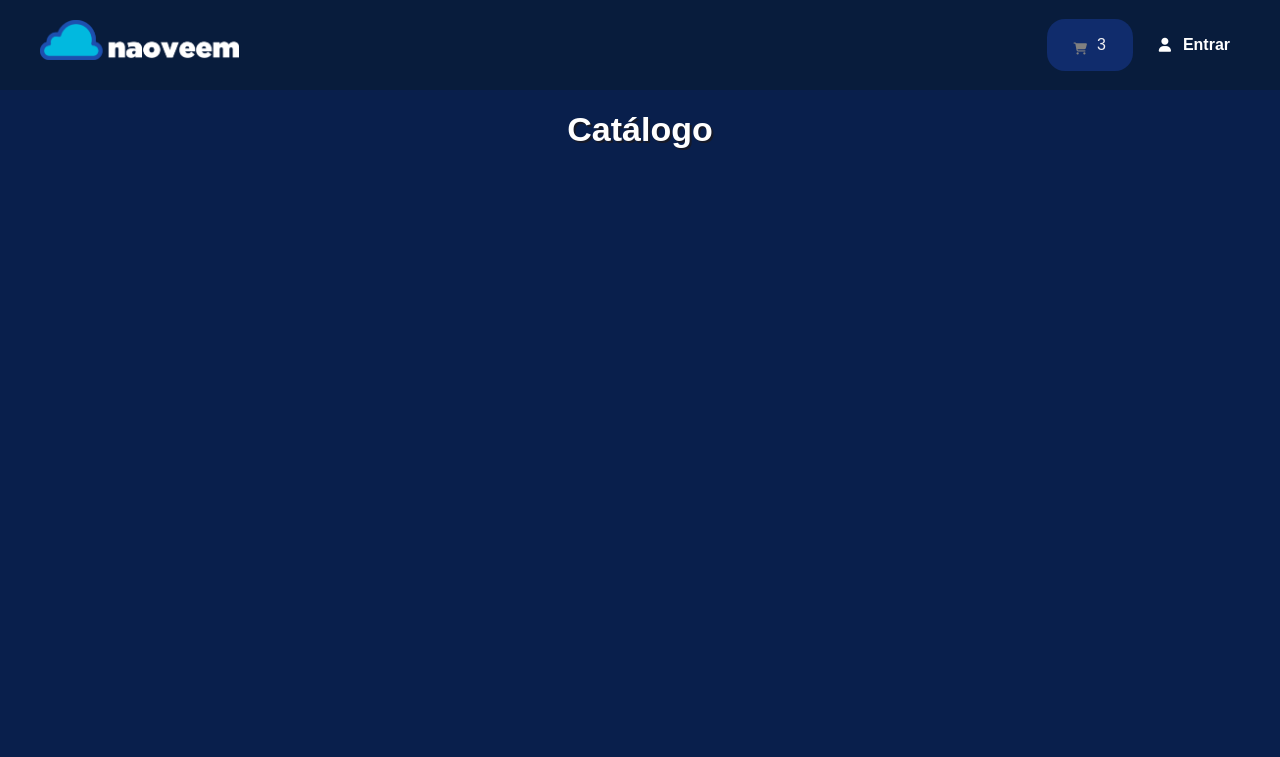
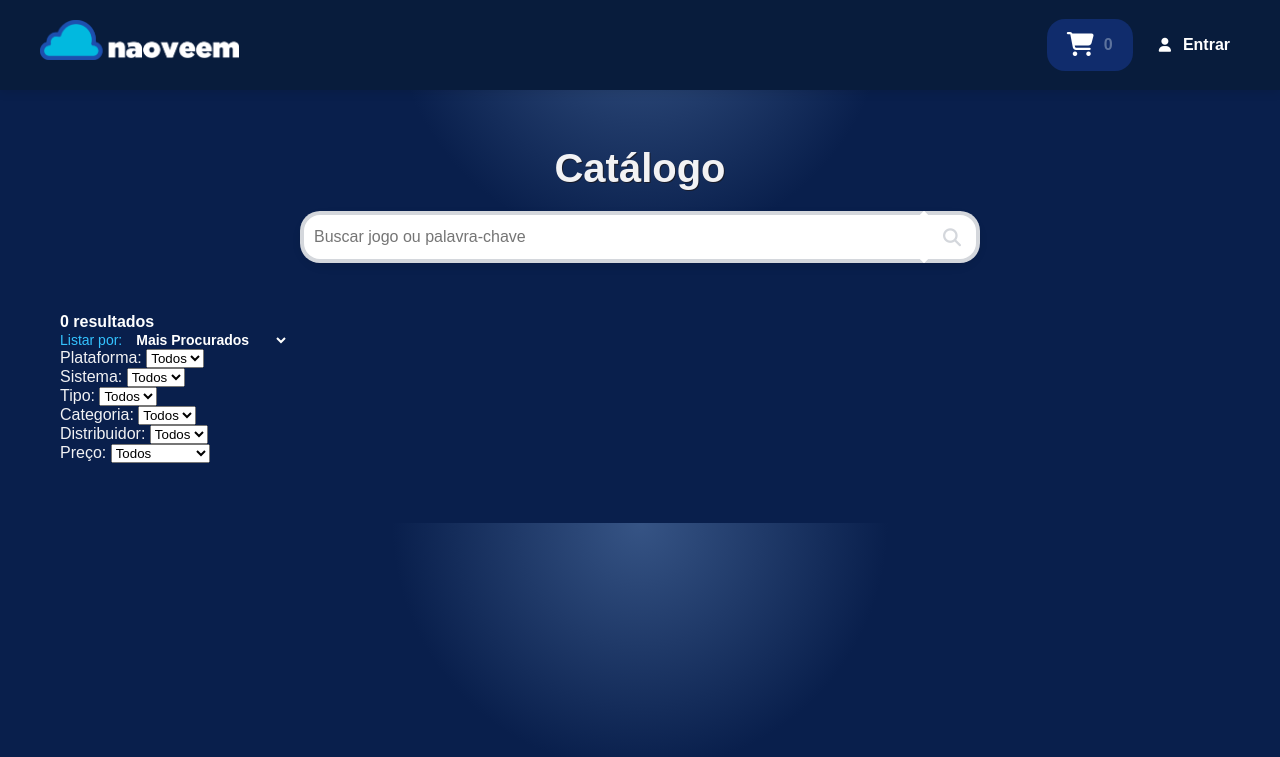
Before and after one commit to gabrielleaosb/eccomerce-av1, a Django app: page / in a window 1280 px wide. Shown: the top 757 px of the page. Run offline with Django 5.2, Linux system fonts and the light colour scheme; data that the repository does not hold is empty.

Commit message:
atualização do codigo

```diff
--- a/loja/admin.py
+++ b/loja/admin.py
@@ -1,5 +1,9 @@
 from django.contrib import admin
-from .models import Produto, Categoria
+from .models import Produto, Categoria, Plataforma, Sistema, Tipo, Distribuidor
 
 admin.site.register(Produto)
+admin.site.register(Plataforma)
+admin.site.register(Sistema)
+admin.site.register(Tipo)
 admin.site.register(Categoria)
+admin.site.register(Distribuidor)
--- a/loja/static/loja/style.css
+++ b/loja/static/loja/style.css
@@ -6,8 +6,13 @@
 
 body {
     font-family: Arial, sans-serif;
-    background: #091f4c;
+    background: radial-gradient(circle at top, #365485 0%, #091f4c 30%);
     color: #f2f2f4;
+    padding-top: 126px;
+    margin: 0 20px;
+    max-width: 1400px;
+    margin-left: auto;
+    margin-right: auto;
 }
 
 header {
@@ -17,6 +22,12 @@ header {
     display: flex;
     align-items: center;
     justify-content: space-between;
+    position: fixed;
+    width: 100%;
+    top: 0;
+    left: 0;
+    z-index: 1000;
+    box-shadow: 0 2px 10px rgba(0, 0, 0, 0.1);
 }
 
 .header-content {
@@ -29,7 +40,6 @@ header {
 .logo {
     height: 90px;
     display: flex;
-
 }
 
 .logo img {
@@ -64,20 +74,11 @@ header {
     margin-right: 10px;
 }
 
-.cart-icon i {
-    font-size: 12px;
-    color: grey;
-    cursor: pointer;
-}
-
-.car-quantity {
-    background-color: red;
-    color: grey;
-    font-size: 14px;
-    padding: 4px 8px;
-    border-radius: 12px;
+.cart-quantity {
+    color: #5d739d;
+    font-size: 16px;
     display: flex;
-    justify-content: center;
+    justify-content: right;
     align-items: center;
     font-weight: 800;
 }
@@ -106,48 +107,91 @@ header {
     margin-right: 12px;
 }
 
+.search-container {
+    display: flex;
+    justify-content: center;
+    margin-top: 0px;
+    margin-bottom: 30px;
+}
+
+.search-form {
+    display: flex;
+    align-items: center;
+    background-color: white;
+    border-radius: 25px;
+    box-shadow: 0px 4px 8px rgba(0, 0, 0, 0.1);
+    width: 680px;
+    height: 52px;
+}
+
+.search-input {
+    padding: 10px;
+    font-size: 16px;
+    border: 4px solid #d4d7dc;
+    border-right: 4px solid white;
+    border-radius: 20px 0 0 20px;
+    outline: none;
+    flex-grow: 1;
+    box-sizing: border-box;
+    height: 100%;
+}
+
+.search-button {
+    padding: 10px 15px;
+    background-color: transparent;
+    border: 4px solid #d4d7dc;
+    border-left: 4px solid white;
+    border-radius: 0 20px 20px 0;
+    cursor: pointer;
+    color: #d4d7dc;
+    font-size: 18px;
+    display: flex;
+    align-items: center;
+    height: 100%;
+}
+
 .product-list {
     padding: 20px;
     text-align: center;
 }
 
-.product-list h2 {
-    margin-bottom: 30px;
-    color: #fff;
+.catalog-title {
+    text-shadow: 1px 1px 0 rgba(26, 25, 32, .8);
+    font-size: 40px;
+    font-weight: 800;
+    margin-top: 20px;
+    margin-bottom: 20px;
+    text-align: center;
 }
 
-.product-list .catalog-title {
-    text-shadow: 2px 2px 0 rgba(26, 25, 32, .8);
-    font-size: 34px;
-    font-weight: 800;
+.content-container {
+    max-width: 1200px;
+    margin: 0 auto;
+    padding: 20px;
 }
 
 .products {
     display: grid;
-    grid-template-columns: repeat(auto-fill, minmax(250px, 1fr));
+    grid-template-columns: repeat(auto-fit, minmax(250px, 1fr));
     gap: 20px;
-    margin: 0 auto;
+    justify-content: center;
 }
 
 .product {
     background-color: #38348a;
     border-radius: 20px;
-    box-shadow: 0 2px 10px #131313;
+    box-shadow: 0 2px 10px rgba(19, 19, 19, 0.7);
     overflow: hidden;
-    transition: all 0.3 ease;
+    transition: box-shadow 0.2s ease-in-out;
     display: flex;
     flex-direction: column;
     height: 360px;
+    max-width: 280px;
+    width: 100%;
 }
 
 .product:hover {
-    box-shadow: 10px 10px 0 #8b86f1;
-}
-
-.product:hover::before {
-    box-shadow: 0px 0px 0;
-    border-radius: 20px;
-    transition: all 0.3s ease;
+    box-shadow: 0 0 0 3px rgb(108, 102, 218);
 }
 
 .product img {
@@ -168,11 +212,14 @@ header {
 .product-info h3 {
     font-size: 18px;
     margin-bottom: 10px;
+    text-align: justify;
 }
 
 .product-info p {
     font-size: 16px;
     margin-bottom: 10px;
+    text-align: justify;
+    font-weight: 800;
 }
 
 .product-price {
@@ -185,3 +232,55 @@ header {
 .product-price p {
     margin: 0;
 }
+
+@media (min-width: 1200px) {
+    .products {
+        grid-template-columns: repeat(4, 1fr);
+    }
+
+    .products {
+        grid-template-columns: repeat(4, 1fr);
+        gap: 40px;
+    }
+}
+
+@media (max-width: 1024px) {
+    .products {
+        grid-template-columns: repeat(3, 1fr);
+    }
+}
+
+.result-info {
+    display: flex;
+    align-items: center;
+    justify-content: space-between;
+    margin-bottom: 15px;
+    width: 100%;
+}
+
+.result-count {
+    font-size: 16px;
+    font-weight: bold;
+    color: white;
+}
+
+.sort-by {
+    display: flex;
+    align-items: center;
+    gap: 10px;
+    margin-left: auto;
+}
+
+.sort-by label {
+    color: #34c3ff;
+    font-size: 14px;
+}
+
+.sort-select {
+    font-weight: bold;
+    color: white;
+    background-color: transparent;
+    border: none;
+    cursor: pointer;
+    font-size: 14px;
+}
--- a/loja/templates/loja/home.html
+++ b/loja/templates/loja/home.html
@@ -20,7 +20,7 @@
                         <i class="fa-solid fa-shopping-cart"></i>
                     </div>
                     <div class="cart-quantity">
-                        <span>3</span>
+                        <span>0</span>
                     </div>
                 </div>
                 <div class="login">
@@ -31,8 +31,73 @@
             </div>
         </div>
     </header>
+    <h2 class="catalog-title">Catálogo</h2>
+    <section class="search-container">
+        <div class="search-form">
+            <input type="text" placeholder="Buscar jogo ou palavra-chave" class="search-input">
+            <button class="search-button">
+                <i class="fa-solid fa-search"></i>
+            </button>
+        </div>
+    </section>
+
+    <div class="content-container">
+        <div class="result-container">
+            <span class="result-count">{{ produtos|length }} resultados</span>
+            <div class="sort-by">
+                <label for="sort-select">Listar por:</label>
+                <select id="sort-select" class="sort-select">
+                    <option value="populares">Mais Procurados</option>
+                    <option value="alfabetica">Ordem Alfabética</option>
+                    <option value="data_lancamento">Data de Lançamento</option>
+                    <option value="menor_preco">Menor Preço</option>
+                    <option value="maior_preco">Maior Preço</option>
+                </select>
+            </div>
+        </div>
+        <div class="filters">
+            <div class="filter-row">
+                <div class="filter">
+                    <label for="platform">Plataforma:</label>
+                    <select id="platform" class="filter-select">
+                        <option value="todos">Todos</option>
+                    </select>
+                </div>
+                <div class="filter">
+                    <label for="system">Sistema:</label>
+                    <select id="system" class="filter-select">
+                        <option value="todos">Todos</option>
+                    </select>
+                </div>
+                <div class="filter">
+                    <label for="type">Tipo:</label>
+                    <select id="type" class="filter-select">
+                        <option value="todos">Todos</option>
+                    </select>
+                </div>
+                <div class="filter">
+                    <label for="category">Categoria:</label>
+                    <select id="category" class="filter-select">
+                        <option value="todos">Todos</option>
+                    </select>
+                </div>
+                <div class="filter">
+                    <label for="distributor">Distribuidor:</label>
+                    <select id="distributor" class="filter-select">
+                        <option value="todos">Todos</option>
+                    </select>
+                </div>
+                <div class="filter">
+                    <label for="price">Preço:</label>
+                    <select id="price" class="filter-select">
+                        <option value="todos">Todos</option>
+                        <option value="baixo">Menor Preço</option>
+                        <option value="alto">Maior Preço</option>
+                    </select>
+                </div>
+            </div>
+        </div>
         <section class="product-list">
-        <h2 class="catalog-title">Catálogo</h2>
             <div class="products">
                 {% for produto in produtos %}
                 <div class="product">
@@ -45,5 +110,6 @@
                 {% endfor %}
             </div>
         </section>
+    </div>
 </body>
 </html>
```
Also changed, not shown: loja/models.py (+29 -2 lines), loja/migrations/0001_initial.py, loja/migrations/0002_categoria_alter_produto_imagem_alter_produto_nome_and_more.py (deleted), loja/migrations/0003_produto_desenvolvedor_produto_distribuidor_and_more.py (deleted), loja/migrations/0004_alter_produto_desenvolvedor.py (deleted), loja/migrations/0005_remove_produto_categoria_produto_categoria.py (deleted), media/produtos/jacjyy6j14rfyik2bbix.jpg (added), media/produtos/u9l5ye7i64iqscniqvkp.jpg (added). Lines whose indentation alone changed are shown as unchanged.
